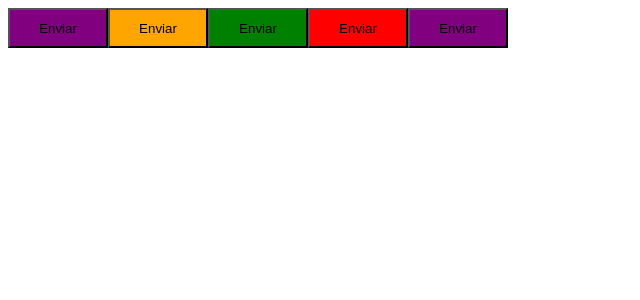
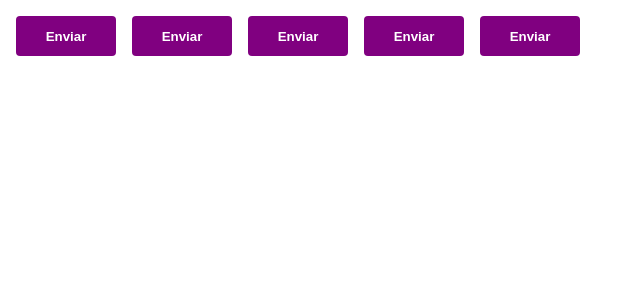
Before and after one commit to Raimison2020/02-ignite-timer, a React (Vite) app: page / in a window 1280 px wide. Shown: the top 300 px of the page, without its empty margins (0-640 px from the left). Built offline with nearby package versions, Linux system fonts and the light colour scheme.

Commit message:
4 e 5 Config temas e tipagem de temas.

```diff
--- a/src/App.tsx
+++ b/src/App.tsx
@@ -1,14 +1,16 @@
+import { ThemeProvider } from "styled-components";
 import { Button } from "./components/Button";
+import { defaultTheme } from "./styles/themes/default";
 
 export function App() {
 
   return (
-    <>
+    <ThemeProvider theme={defaultTheme}>
       <Button variant="primary" />
       <Button variant="secondary" />
       <Button variant="success" />
       <Button variant="danger" />
       <Button />
-    </>
+    </ThemeProvider>
   )
 }
--- a/src/components/Button.styles.ts
+++ b/src/components/Button.styles.ts
@@ -16,10 +16,17 @@
 export const ButtonContainer = styled.button<ButtonContainerProps>`
   width: 100px;
   height: 40px;
+  border-radius: 4px;
+  border: 0;
+  margin: 8px;
 
-  ${props => {
+  background-color: ${props => props.theme.primary};
+  color: ${props => props.theme.white};
+  font-weight: 600;
+
+  /* ${props => {
     return css`
     background-color:${buttonVariants[props.variant]}
     `
-  }}
+  }} */
 `
--- /dev/null
+++ b/src/styles/themes/default.ts
@@ -0,0 +1,5 @@
+export const defaultTheme = {
+  white: '#fff',
+  primary: 'purple',
+  secondary: 'orange'
+}
```
Also changed, not shown: src/@types/styled.d.ts (added, +8 -0 lines).
